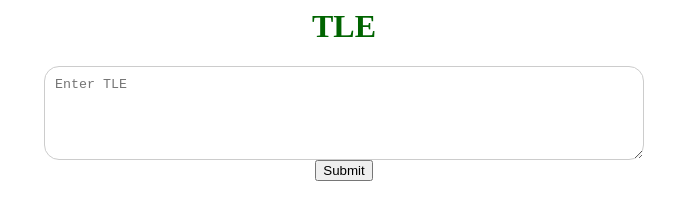
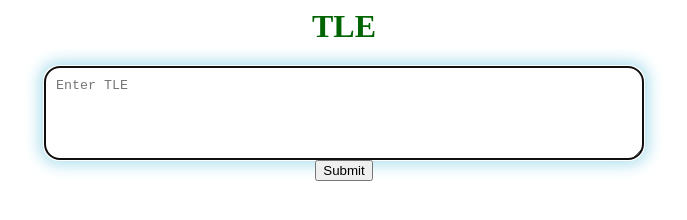
Before and after one commit to thiagorobert/space-api, a website: page src/ui/index.html in a window 1280 px wide. Shown: the whole page, without its empty margins (296-983 px from the left). Drawn offline with Linux system fonts and the light colour scheme.

Commit message:
Set focus to the textarea.

```diff
--- a/src/ui/index.html
+++ b/src/ui/index.html
@@ -18,7 +18,7 @@
   </h1>
 
   <form class="tle-input-form"  action="/submit" method="post" enctype="multipart/form-data">
-    <textarea class="tle-input" name="tle" placeholder="Enter TLE" required></textarea>
+    <textarea class="tle-input" name="tle" placeholder="Enter TLE" required autofocus></textarea>
     <button class="tle-input-button" type="submit">Submit</button>
   </form>
 </div>
```
